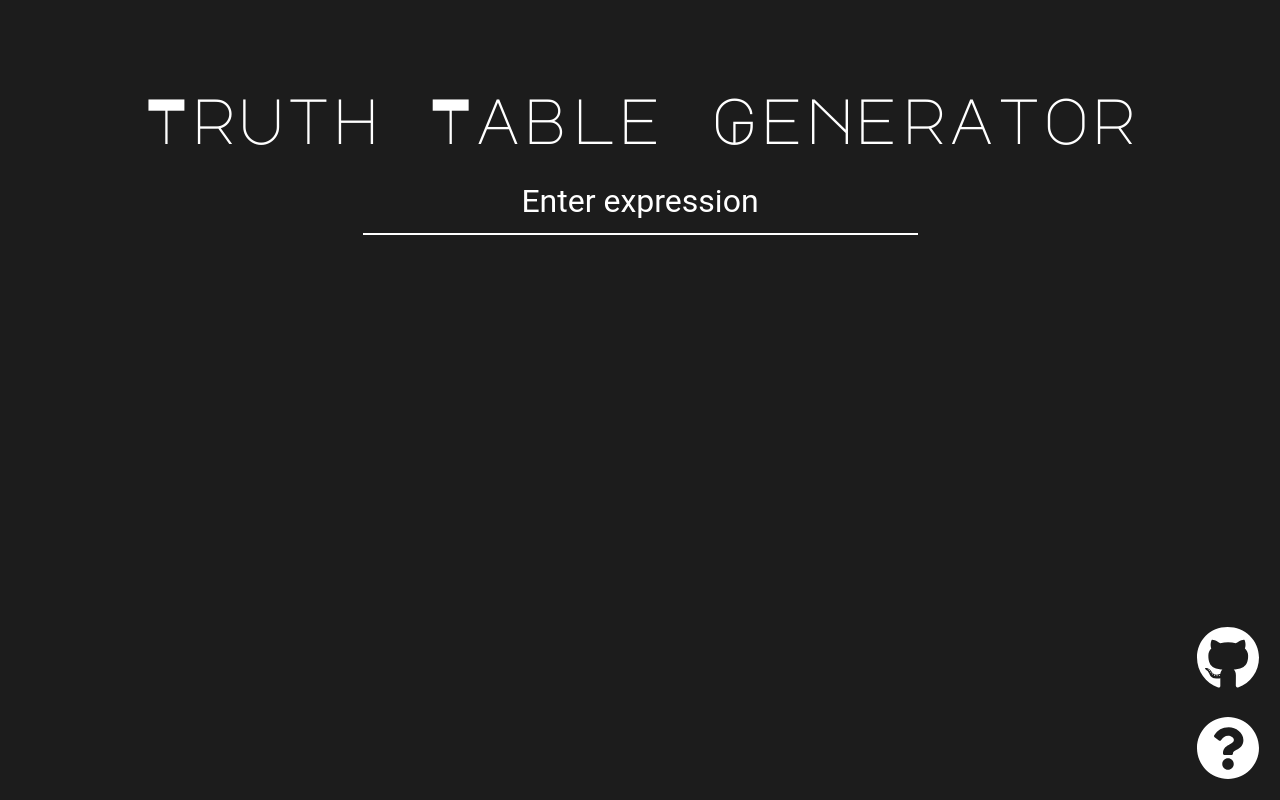
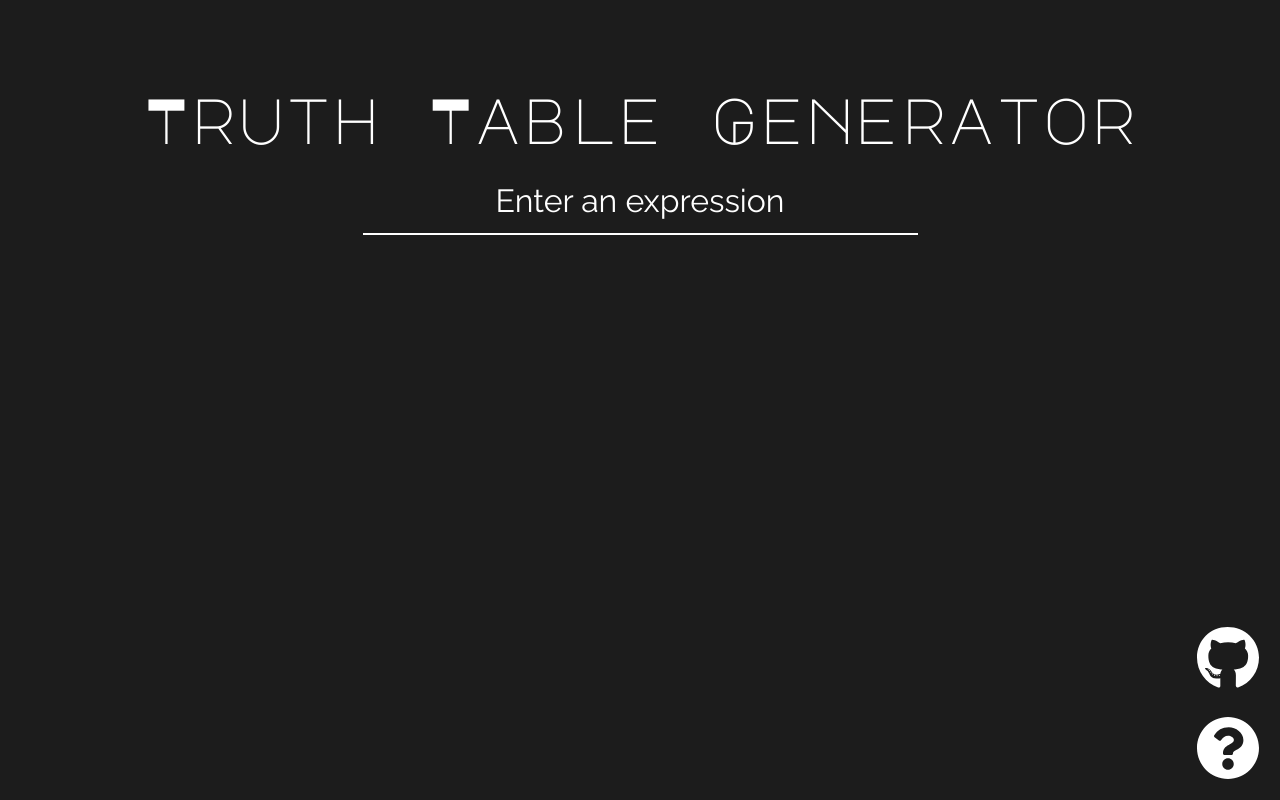
Before and after one commit to maxwowo/truth-table, a React (Create React App) app: page / in a window 1280 px wide. Built offline with nearby package versions, Linux system fonts and the light colour scheme.

Commit message:
Now merges equivalent variables.

```diff
--- a/src/components/Cockpit/Cockpit.js
+++ b/src/components/Cockpit/Cockpit.js
@@ -15,7 +15,7 @@ const Cockpit = props => (
       )}
       onChange={props.onInputChanged}
       onKeyPress={props.onKeyPress}
-      placeholder="Enter expression"
+      placeholder="Enter an expression"
       autoFocus
     />
   </Container>
--- a/src/components/Cockpit/Cockpit.module.css
+++ b/src/components/Cockpit/Cockpit.module.css
@@ -11,7 +11,7 @@
 }
 
 .cockpitInput {
-  font-family: "Roboto", sans-serif;
+  font-family: 'Raleway', sans-serif;
   font-size: 2em;
   margin: 2vh auto 2vh auto;
   max-width: 50%;
@@ -31,7 +31,6 @@
   box-shadow: none;
   text-shadow: none;
   color: white;
-  caret-color: transparent;
 }
 
 .transparent {
--- a/src/components/TruthTable/TruthTable.module.css
+++ b/src/components/TruthTable/TruthTable.module.css
@@ -1,4 +1,4 @@
-@import url("https://fonts.googleapis.com/css?family=Raleway:300,600");
+@import url("https://fonts.googleapis.com/css?family=Raleway:300,400");
 
 table {
   color: white;
--- a/src/components/TruthTable/TruthTableHead/TruthTableHead.module.css
+++ b/src/components/TruthTable/TruthTableHead/TruthTableHead.module.css
@@ -1,3 +1,3 @@
 thead {
-    font-weight: 600;
+    font-weight: 400;
 }
--- a/src/containers/Helper.js
+++ b/src/containers/Helper.js
@@ -1,7 +1,8 @@
 const OPERATORS = "&|!()";
 
 export function getVars(exp) {
-  return exp.split(/\W/g).filter(el => el !== "");
+  exp = exp.replace(/\W/g, "").split("");
+  return exp.filter((el, index) => index <= exp.indexOf(el));
 }
 
 export function getExp(event) {
```
